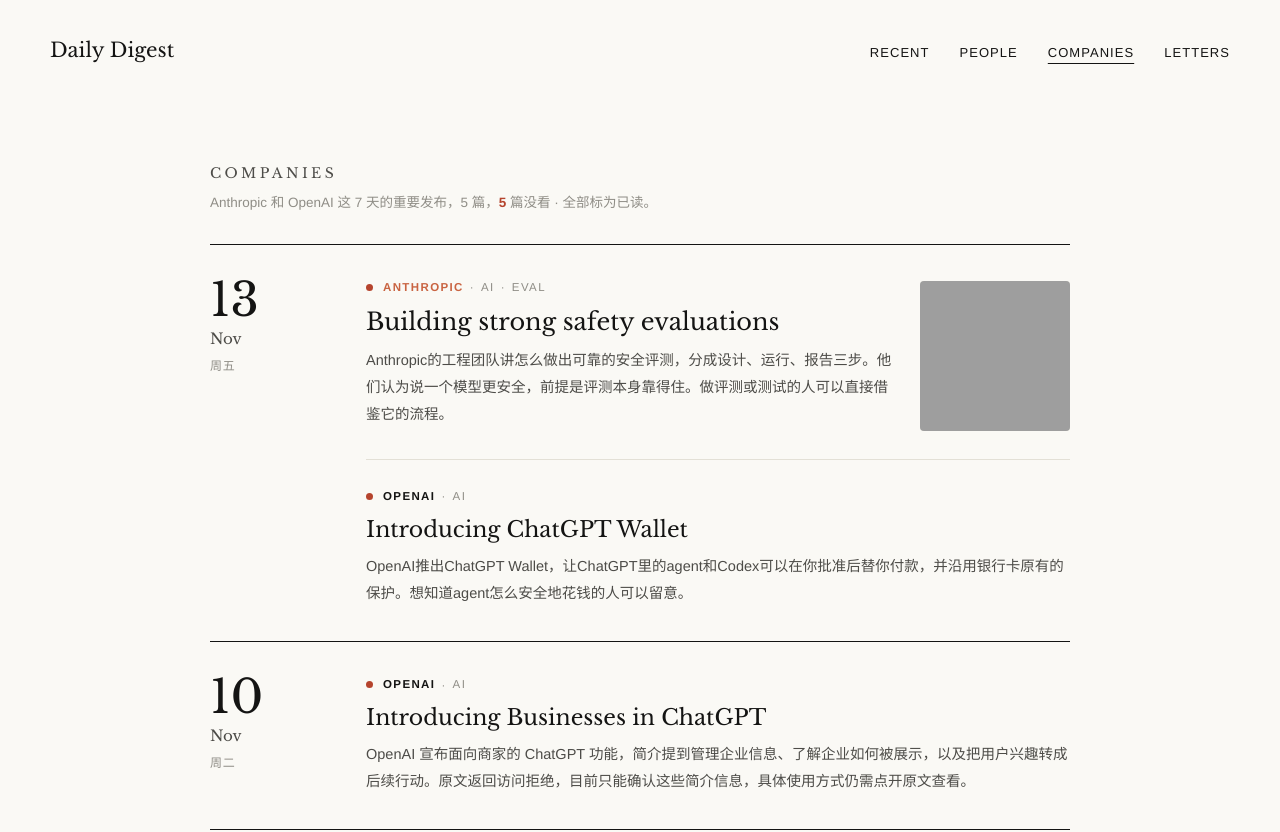
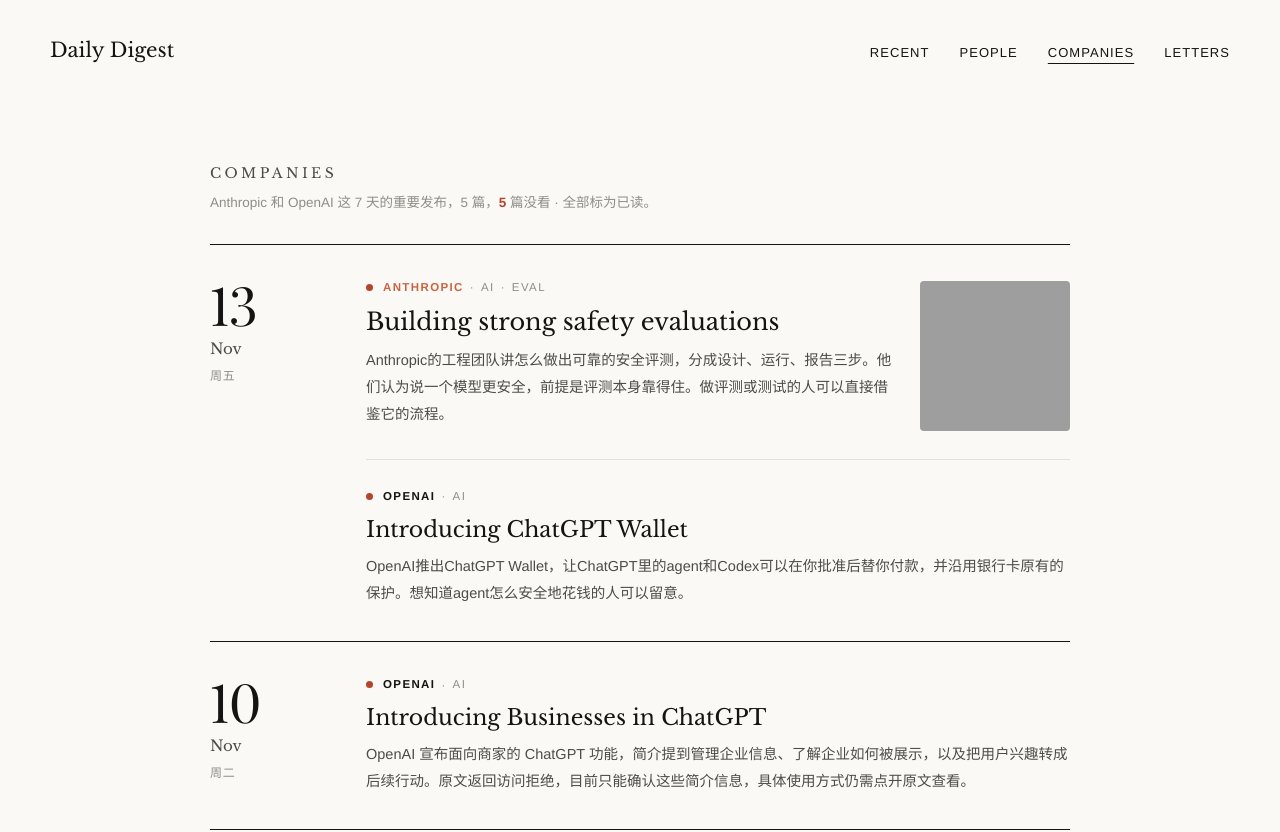
Before and after one commit to YYeees/dailyDigest, a plain HTML site: page docs/companies.html in a window 1280 px wide. Shown: the top 832 px of the page. Drawn offline with nearby package versions, Linux system fonts and the light colour scheme; grey boxes are pictures that could not be loaded.

Commit message:
Companies page: Playfair Display for the big date numerals
Co-Authored-By: Claude Opus 5.5 <noreply@anthropic.com>

```diff
--- a/docs/companies.html
+++ b/docs/companies.html
@@ -6,7 +6,7 @@
 <meta name="robots" content="noindex, nofollow">
 <title>大公司 · Daily Digest</title>
 <link rel="preconnect" href="https://fonts.googleapis.com">
-<link rel="stylesheet" href="https://fonts.googleapis.com/css2?family=Libre+Baskerville:ital@0;1&display=swap">
+<link rel="stylesheet" href="https://fonts.googleapis.com/css2?family=Libre+Baskerville:ital@0;1&family=Playfair+Display:wght@400&display=swap">
 <style>
   /* ============================================================
      大公司 —— Anthropic、OpenAI 这7天发了什么。
@@ -47,7 +47,9 @@
   .day { display: grid; grid-template-columns: 120px 1fr; gap: 36px; padding: 32px 0 6px; border-top: 1px solid var(--rule); }
   .list .day:last-child { border-bottom: 1px solid var(--hair); }
   .d { font-family: var(--serif); font-size: 15px; color: var(--soft); }
-  .d b { display: block; font-weight: 400; font-size: 46px; line-height: 1; color: var(--ink); margin-bottom: 4px; }
+  /* 大日期用 Playfair Display：高反差细线条，像老报纸刊头的数字 */
+  .d b { display: block; font-family: "Playfair Display", var(--serif); font-weight: 400; font-size: 54px; line-height: 1;
+         color: var(--ink); margin-bottom: 6px; font-variant-numeric: lining-nums; letter-spacing: -.01em; }
   .d .wk { display: block; margin-top: 6px; font-family: var(--sans); font-size: 12px; color: var(--faint); letter-spacing: .06em; }
 
   .item { display: grid; grid-template-columns: 1fr 150px; gap: 26px; padding-bottom: 28px; }
```
